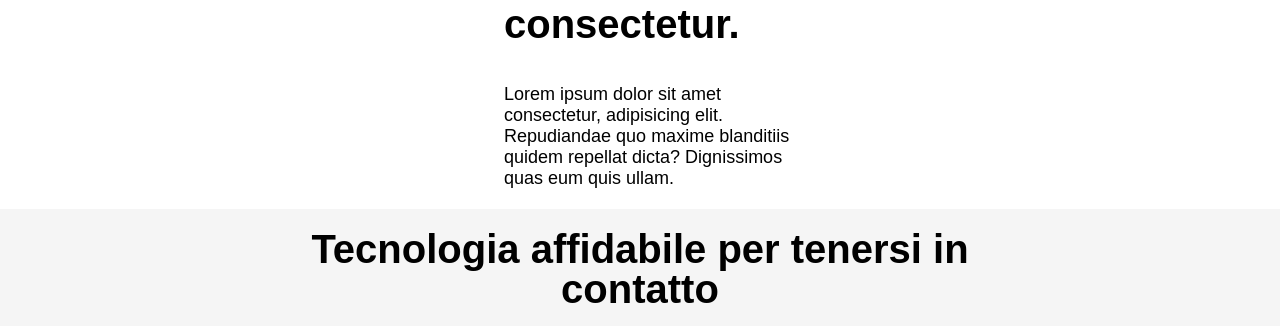
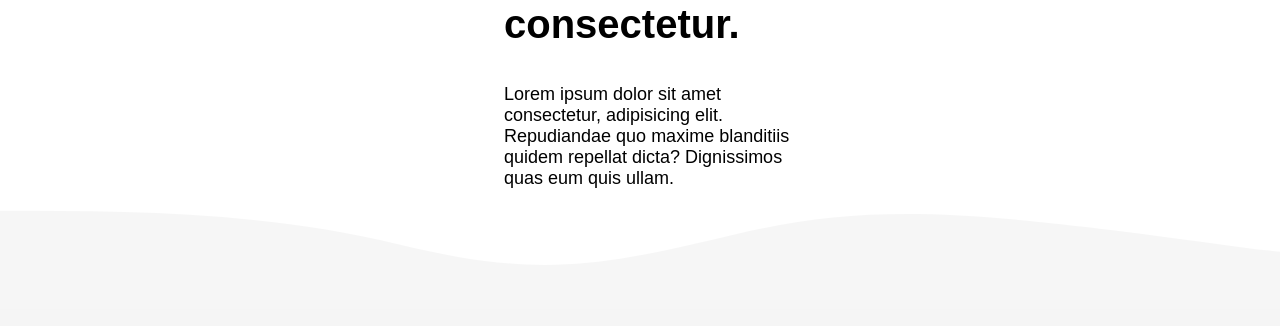
Before and after one commit to RaffaelePellegrino/htmlcss-discord, a plain HTML site: page index.html in a window 1280 px wide. Shown: the part 1705-2031 px from the top of the page. Drawn offline with Linux system fonts and the light colour scheme; a web font is replaced by a local one.

Commit message:
bonus completi (tranne altra pagina del sito non ho fatto in tempo)

```diff
--- a/index.html
+++ b/index.html
@@ -94,6 +94,9 @@
             </div>
         </div>
     </div>
+    <div class="wave">
+        <img src="img/wave.svg" alt="wave">
+    </div>
     <div class="main-contenitore-esterno grey">
         <div class="main-contenitore-interno-colonna column">
             <div class="contenitore-main-testo-speciale column">
```
